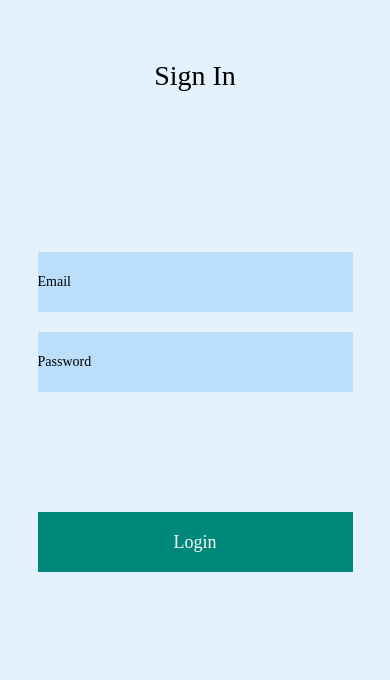
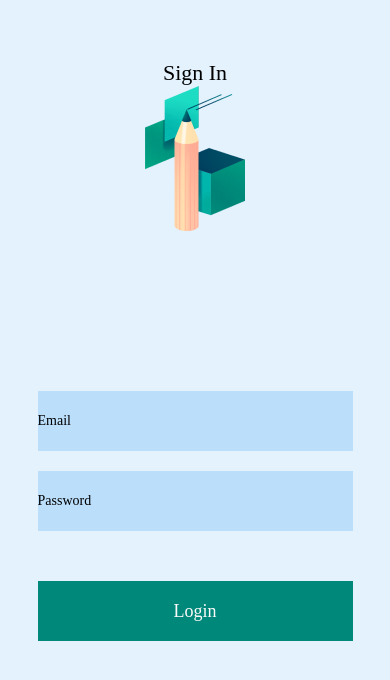
Before and after one commit to mateusrizzo/timetracker-mobile, a React Native app: screen / in a window 390 px wide. Shown: the top 680 px of the page. Built offline with nearby package versions, Linux system fonts and the light colour scheme.

Commit message:
Added login image

```diff
--- a/src/Pages/Login/Index.js
+++ b/src/Pages/Login/Index.js
@@ -5,7 +5,10 @@ import {
   View,
   TouchableOpacity,
   ScrollView,
+  Image,
 } from 'react-native';
+
+import SignInImage from '../../assets/images/Illustration.png';
 
 import styles from './styles';
 
@@ -16,6 +19,7 @@ export default function Login() {
         <View style={styles.titleContainer}>
           <Text style={styles.title}>Sign In</Text>
         </View>
+        <Image style={styles.image} source={SignInImage} />
         <View style={styles.form}>
           <TextInput style={styles.input} placeholder="Email" />
           <TextInput
--- a/src/Pages/Login/styles.js
+++ b/src/Pages/Login/styles.js
@@ -10,8 +10,8 @@ export default StyleSheet.create({
     marginTop: 60,
   },
   title: {
-    fontSize: 28,
-    fontFamily: 'Montserrat-ExtraLight',
+    fontSize: 22,
+    fontFamily: 'Montserrat-SemiBold',
     textAlign: 'center',
   },
   subtitle: {
@@ -27,14 +27,14 @@ export default StyleSheet.create({
   input: {
     width: 315,
     height: 60,
-    fontFamily: 'Roboto-Thin',
+    fontFamily: 'Montserrat-Medium',
     backgroundColor: '#BBDEFB',
   },
   bottomInput: {
     marginTop: 20,
   },
   loginButton: {
-    marginTop: 120,
+    marginTop: 50,
     backgroundColor: '#00897B',
     width: 315,
     height: 60,
@@ -43,7 +43,7 @@ export default StyleSheet.create({
   buttonText: {
     color: '#Fdfafa',
     fontSize: 18,
-    fontFamily: 'Montserrat-ExtraLight',
+    fontFamily: 'Montserrat-Medium',
     alignSelf: 'center',
   },
 });
```
Also changed, not shown: assets/fonts/Montserrat-SemiBold.ttf (added), 3 other files (tests, documents, lock files or other folders).
